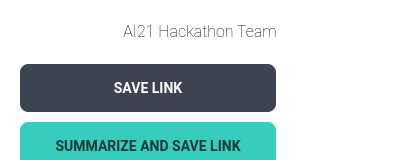
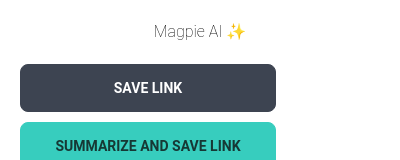
Before and after one commit to edreams/magpie, a browser extension: page frontend/popup.html in a window 400 px wide. Shown: the top 160 px of the page. Drawn offline with nearby package versions, Linux system fonts and the light colour scheme.

Commit message:
Update popup.html

```diff
--- a/frontend/popup.html
+++ b/frontend/popup.html
@@ -53,7 +53,7 @@
   </head>
   <body>
 
-    <p>AI21 Hackathon Team</p>
+    <p>Magpie AI ✨</p>
 
     <div id="button-container">
       <button id="save-link" class="btn btn-wide rounded-lg">Save link</button>
```
